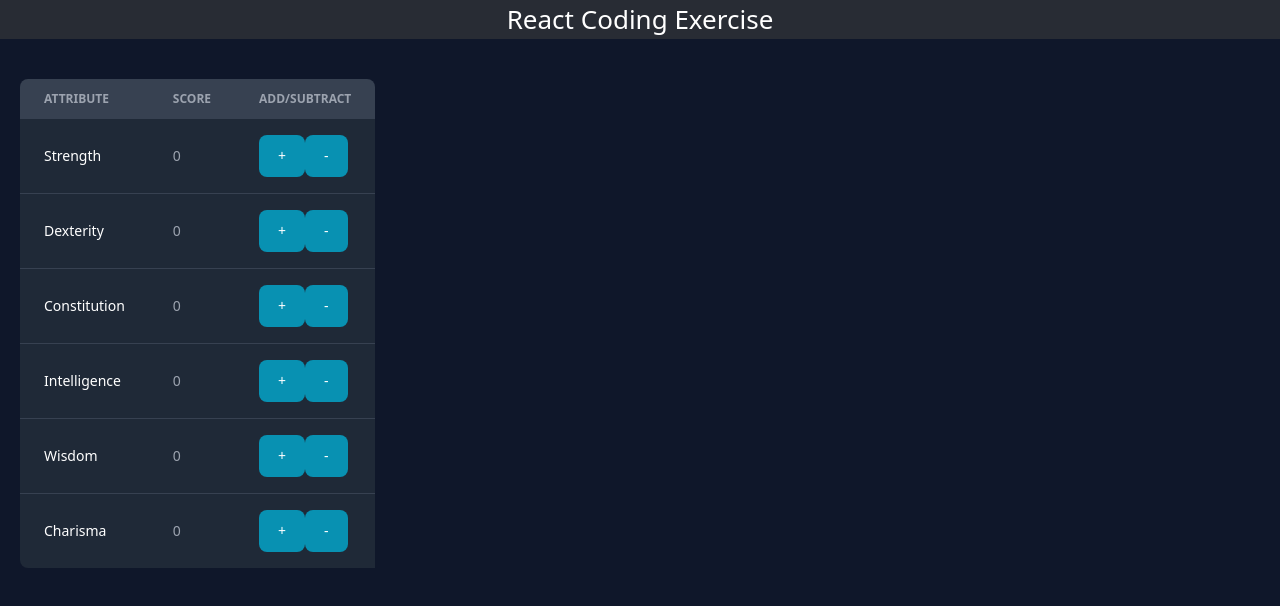
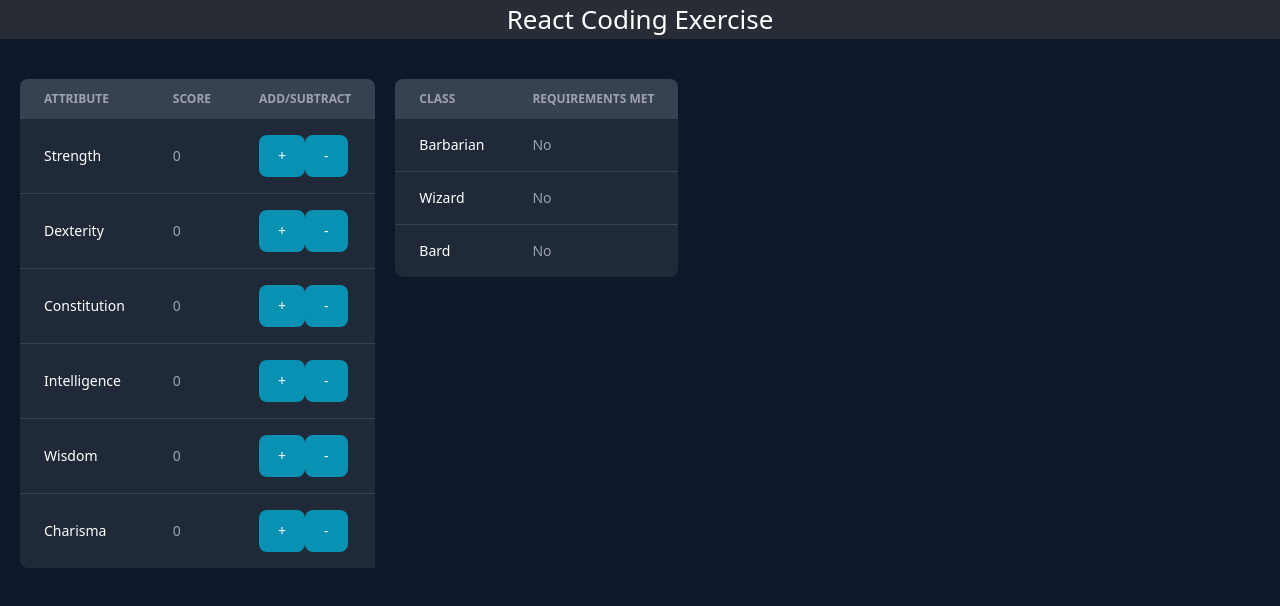
Before and after one commit to semharghide/recruiting-webapp-character, a React (Create React App) app: page / in a window 1280 px wide. Shown: the top 606 px of the page. Built offline with nearby package versions, Linux system fonts and the light colour scheme.

Commit message:
display classes, determine met requirements for class

```diff
--- a/src/App.js
+++ b/src/App.js
@@ -24,17 +24,19 @@ function App() {
           attributeScores={attributeScores}
           setAttributeScores={setAttributeScores}
         />
+        <Classes attributeScores={attributeScores} />
       </div>
     </div>
   );
 }
 
-export const AttributeScores = ({
+const AttributeScores = ({
   attributeScores,
   setAttributeScores,
   getAttributeModifier,
 }) => {
-  const spendPoints = (attribute, points) => {
+
+  const spendPoints = async (attribute, points) => {
     setAttributeScores({
       ...attributeScores,
       [attribute]: attributeScores[attribute] + points,
@@ -74,4 +76,49 @@ export const AttributeScores = ({
   );
 };
 
+const Classes = ({ attributeScores }) => {
+  return (
+    <div className="pr-5">
+    <Table>
+      <Table.Head>
+        <Table.HeadCell>Class</Table.HeadCell>
+        <Table.HeadCell>Requirements met</Table.HeadCell>
+      </Table.Head>
+
+      <Table.Body className="divide-y">
+        <ClassItem
+          classFieldName={"Barbarian"}
+          attributeScores={attributeScores}
+        />
+        <ClassItem
+          classFieldName={"Wizard"}
+          attributeScores={attributeScores}
+        />
+        <ClassItem classFieldName={"Bard"} attributeScores={attributeScores} />
+      </Table.Body>
+    </Table>
+    </div>
+  );
+};
+
+const ClassItem = ({ classFieldName, attributeScores }) => {
+  const attributeRequirementsMet = (forClassName) => {
+    for (const attribute in CLASS_LIST[forClassName]) {
+      if (attributeScores[attribute] < CLASS_LIST[forClassName][attribute])
+        return false;
+    }
+    return true;
+  };
+  return (
+    <Table.Row className="border-gray-700 bg-gray-800">
+      <Table.Cell className="whitespace-nowrap font-medium text-white">
+        {classFieldName}
+      </Table.Cell>
+      <Table.Cell>
+        {attributeRequirementsMet(classFieldName) ? "Yes" : "No"}
+      </Table.Cell>
+    </Table.Row>
+  );
+};
+
 export default App;
```
